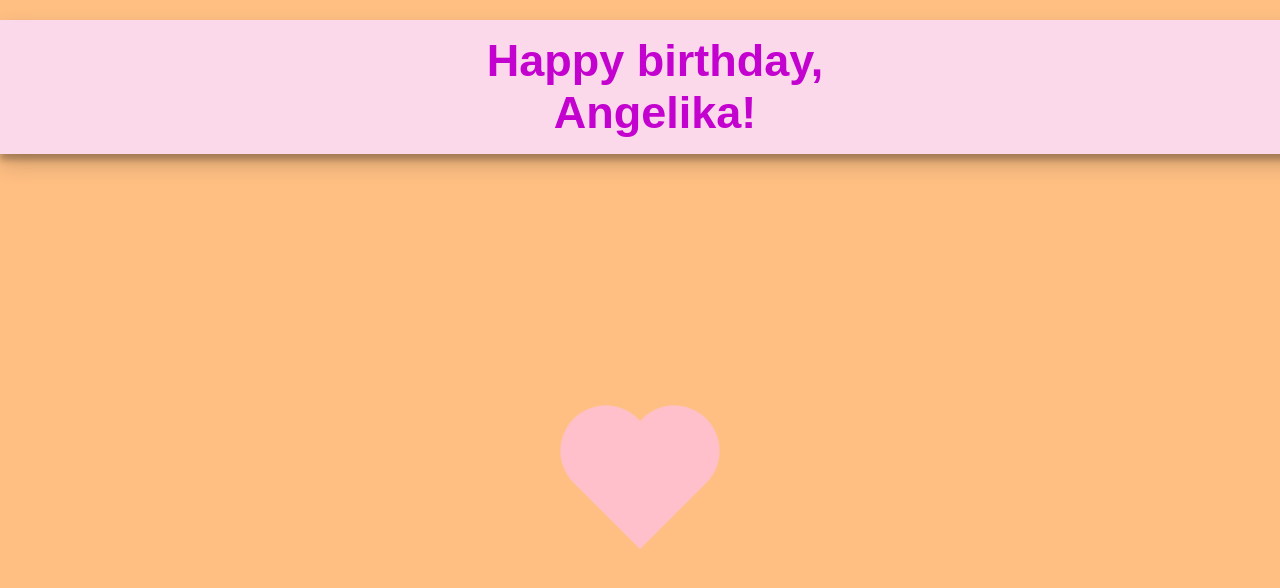
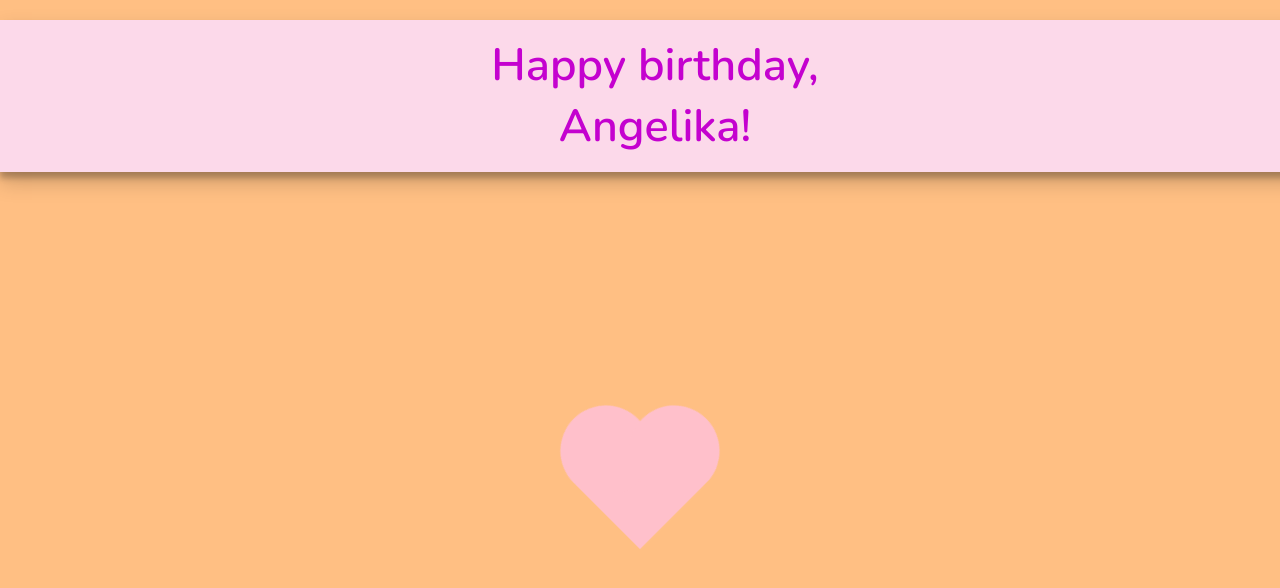
Before and after one commit to MaxSkachkov/greetingcard1, a plain HTML site: page index.html in a window 1280 px wide. Drawn offline with nearby package versions, Linux system fonts and the light colour scheme.

Commit message:
Update index.html

```diff
--- a/index.html
+++ b/index.html
@@ -85,6 +85,8 @@
             background-color: #fcd9ea;
         }
     </style>
+    <link rel="preconnect" href="https://fonts.gstatic.com">
+<link href="https://fonts.googleapis.com/css2?family=Nunito:wght@600&display=swap" rel="stylesheet">
     <title>Document</title>
 </head>
 
```
